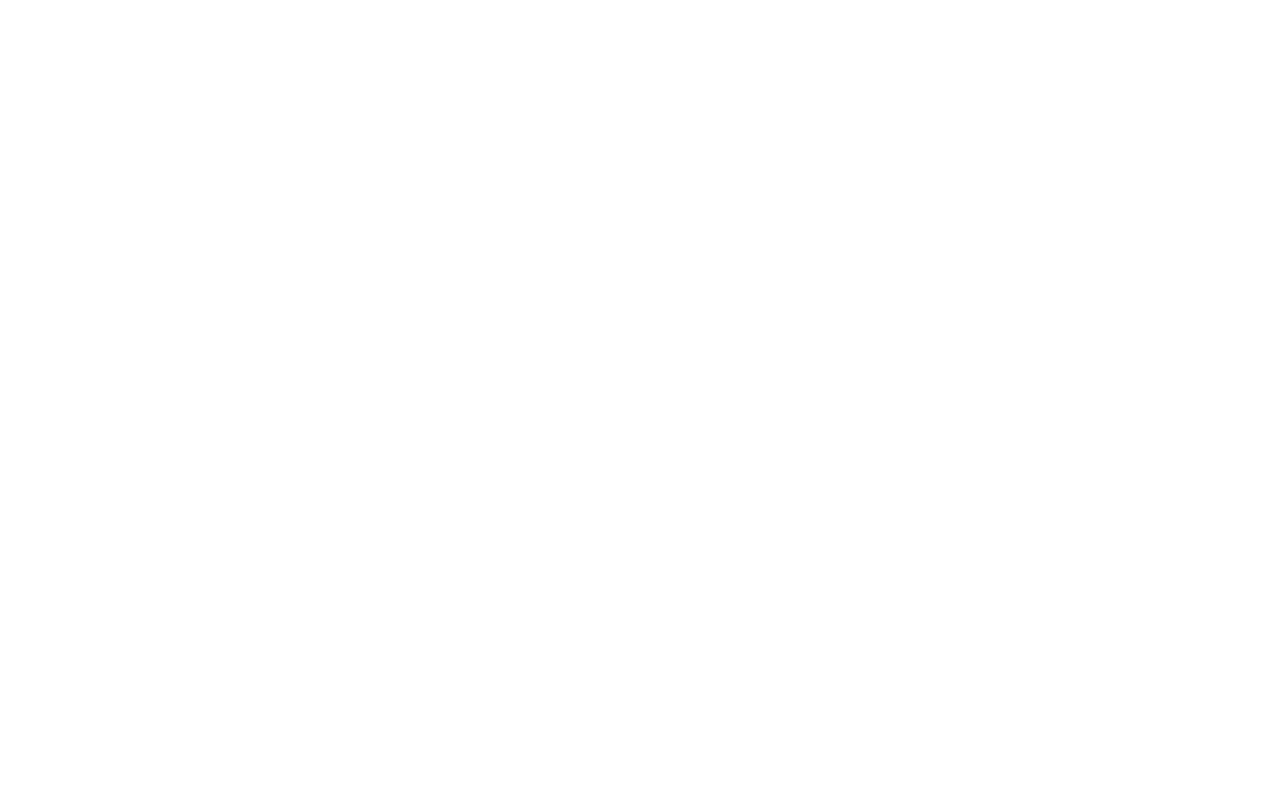
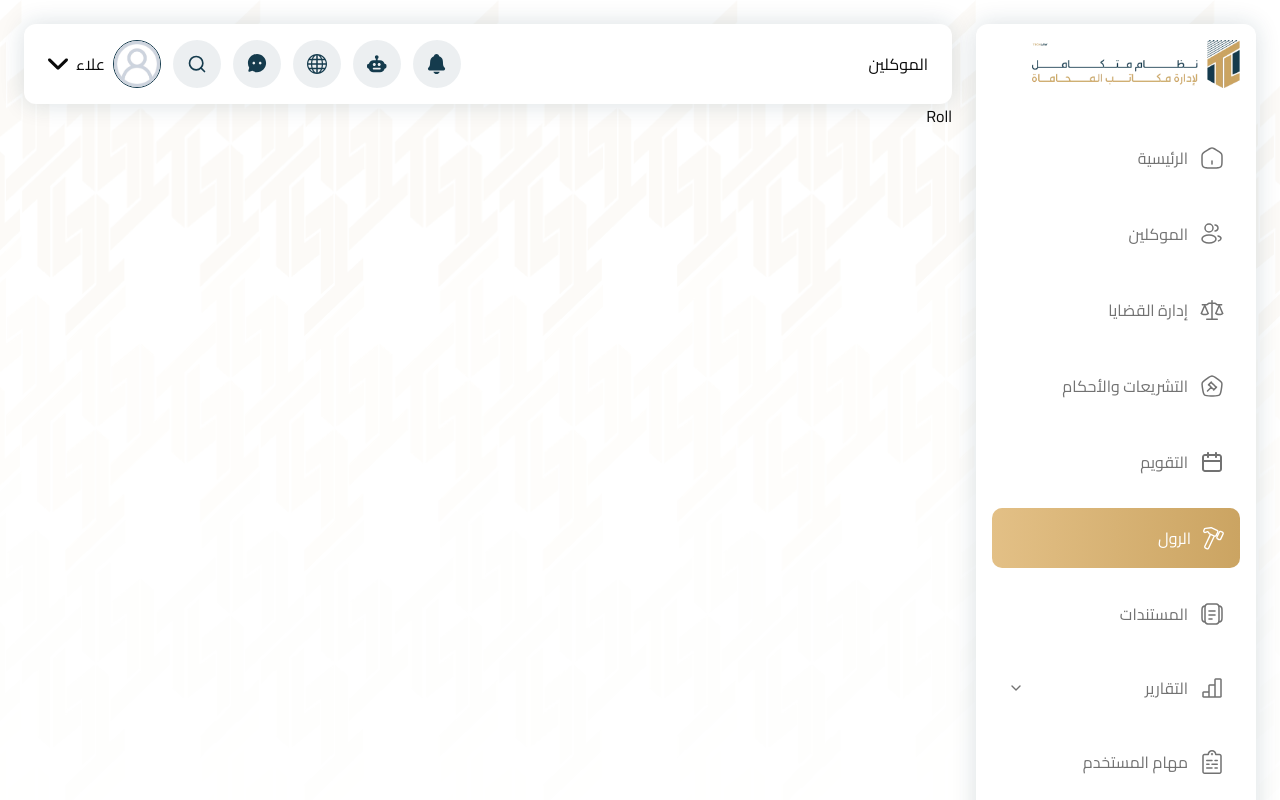
Before and after one commit to aWalid2/lawyer-front, a React (Vite) app: page /dashboard/roll in a window 1280 px wide. Before the commit this address had no page. Shown: the top 800 px of the page. Built offline with nearby package versions, Linux system fonts and the light colour scheme.

Commit message:
add routes

```diff
--- a/src/App.tsx
+++ b/src/App.tsx
@@ -6,6 +6,15 @@
 import DashboardHome from "./pages/dashboard/DashboardHome";
 import Clients from "./pages/dashboard/Clients";
 import CaseMangement from "./pages/dashboard/CaseMangement";
+import Legislation from "./pages/dashboard/Legislation";
+import Calendar from "./pages/dashboard/Calendar";
+import Roll from "./pages/dashboard/Roll";
+import Documents from "./pages/dashboard/Documents";
+import UserTasks from "./pages/dashboard/UserTasks";
+import Consultations from "./pages/dashboard/Consultations";
+import Contracts from "./pages/dashboard/Contracts";
+import AboutOffice from "./pages/dashboard/AboutOffice";
+import Settings from "./pages/dashboard/Settings";
 
 // Reports
 import ReportsClients from "./pages/dashboard/reports/ReportsClients";
@@ -36,6 +45,16 @@
         <Route path="clients" element={<Clients />} />
         <Route path="clients/add-client" element={<AddClient />} />
         <Route path="case-management" element={<CaseMangement />} />
+        <Route path="legislation-rulings" element={<Legislation />} />
+        <Route path="calendar" element={<Calendar />} />
+        <Route path="roll" element={<Roll />} />
+        <Route path="documents" element={<Documents />} />
+        <Route path="user-tasks" element={<UserTasks />} />
+        <Route path="consultaions" element={<Consultations />} />
+        <Route path="contracts" element={<Contracts />} />
+        <Route path="contracts" element={<Contracts />} />
+        <Route path="about-office" element={<AboutOffice />} />
+        <Route path="settings" element={<Settings />} />
 
         {/* Reports Routes */}
         <Route path="reports">
--- a/src/features/dashboard/components/SidebarDashboard/components/NavDashboard/index.tsx
+++ b/src/features/dashboard/components/SidebarDashboard/components/NavDashboard/index.tsx
@@ -68,20 +68,20 @@
 ];
 
 const linkClass = ({ isActive }: { isActive: boolean }) =>
-  `flex items-center justify-between p-4 rounded-lg transition
+  `flex items-center justify-between p-4 h-15  rounded-lg transition
   ${
     isActive
-      ? "bg-gradient-to-l from-[#CBA462] to-[#E3C086] text-white"
+      ? "bg-primary-gradient text-white"
       : "text-[#727272] hover:bg-primary hover:text-white"
   }`;
 
 const NavDashboard = () => {
   return (
-    <nav className="space-y-2 text-sm">
+    <nav className="space-y-4 text-sm">
       <NavLink end to="/dashboard" className={linkClass}>
         <div className="flex items-center gap-3 ">
           <MainIcon />
-          <p className=" text-base font-normal">الرئيسية</p>
+          <p className=" text-base font-normal ">الرئيسية</p>
         </div>
       </NavLink>
       <NavLink to="/dashboard/clients" className={linkClass}>
--- a/src/index.css
+++ b/src/index.css
@@ -198,5 +198,16 @@
 
 @theme {
   --color-primary: #cba462;
+  --color-primary-light: #e3c086;
   --color-secondary: #153b4d;
 }
+
+@layer utilities {
+  .bg-primary-gradient {
+    background: linear-gradient(
+      to left,
+      var(--color-primary),
+      var(--color-primary-light)
+    );
+  }
+}
--- /dev/null
+++ b/src/pages/dashboard/AboutOffice.tsx
@@ -0,0 +1,7 @@
+import React from "react";
+
+const AboutOffice = () => {
+  return <div>AboutOffice</div>;
+};
+
+export default AboutOffice;
--- /dev/null
+++ b/src/pages/dashboard/Calendar.tsx
@@ -0,0 +1,7 @@
+import React from "react";
+
+const Calendar = () => {
+  return <div>Calendar</div>;
+};
+
+export default Calendar;
--- /dev/null
+++ b/src/pages/dashboard/Consultations.tsx
@@ -0,0 +1,7 @@
+import React from "react";
+
+const Consultations = () => {
+  return <div>Consultations</div>;
+};
+
+export default Consultations;
--- /dev/null
+++ b/src/pages/dashboard/Contracts.tsx
@@ -0,0 +1,7 @@
+import React from "react";
+
+const Contracts = () => {
+  return <div>Contracts</div>;
+};
+
+export default Contracts;
--- /dev/null
+++ b/src/pages/dashboard/Documents.tsx
@@ -0,0 +1,7 @@
+import React from "react";
+
+const Documents = () => {
+  return <div>Documents</div>;
+};
+
+export default Documents;
--- /dev/null
+++ b/src/pages/dashboard/Legislation.tsx
@@ -0,0 +1,7 @@
+import React from "react";
+
+const Legislation = () => {
+  return <div>Legislation</div>;
+};
+
+export default Legislation;
--- /dev/null
+++ b/src/pages/dashboard/Roll.tsx
@@ -0,0 +1,7 @@
+import React from "react";
+
+const Roll = () => {
+  return <div>Roll</div>;
+};
+
+export default Roll;
--- /dev/null
+++ b/src/pages/dashboard/Settings.tsx
@@ -0,0 +1,7 @@
+import React from "react";
+
+const Settings = () => {
+  return <div>Settings Settings</div>;
+};
+
+export default Settings;
--- /dev/null
+++ b/src/pages/dashboard/UserTasks.tsx
@@ -0,0 +1,7 @@
+import React from "react";
+
+const UserTasks = () => {
+  return <div>User Tasks</div>;
+};
+
+export default UserTasks;
```
